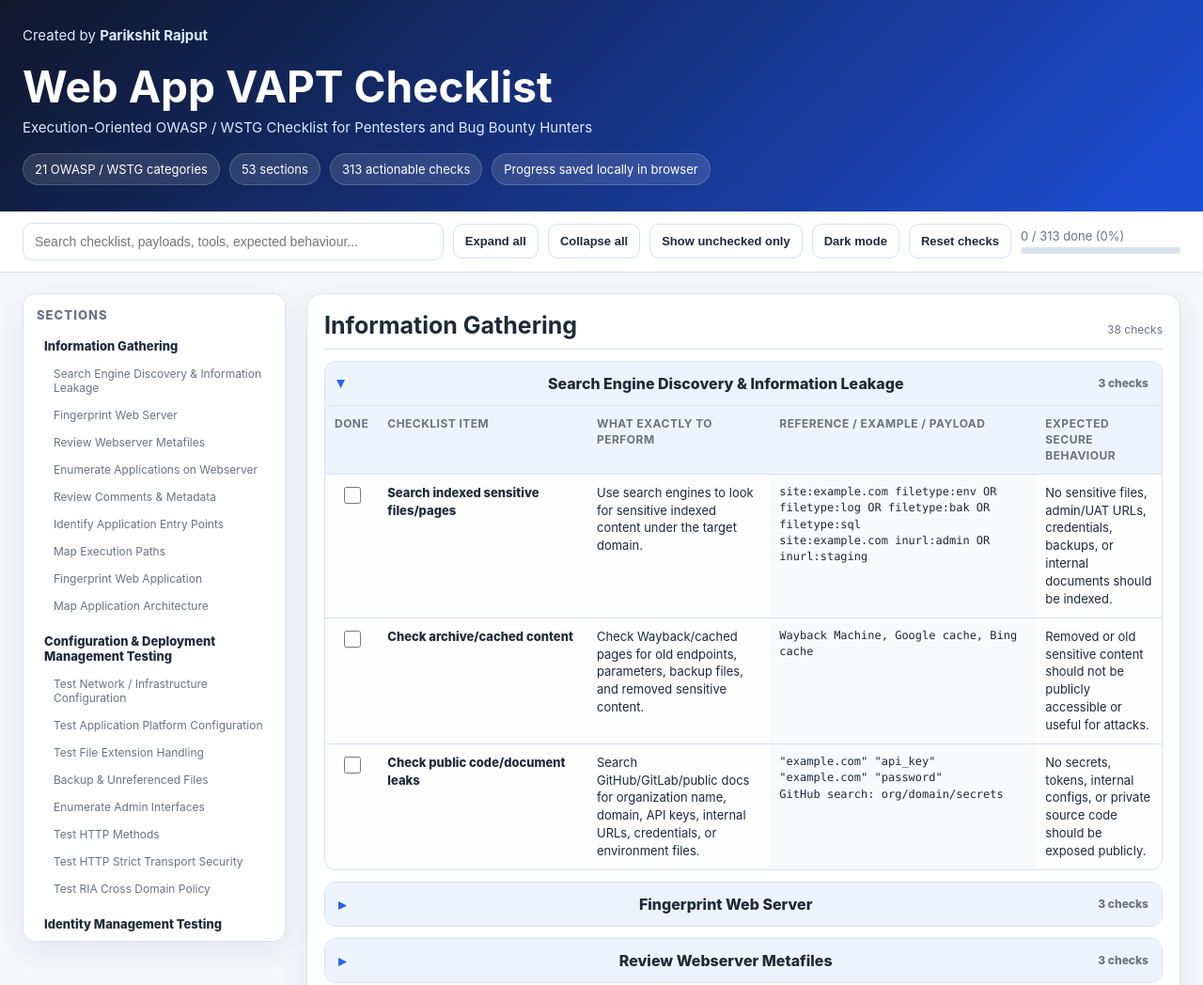
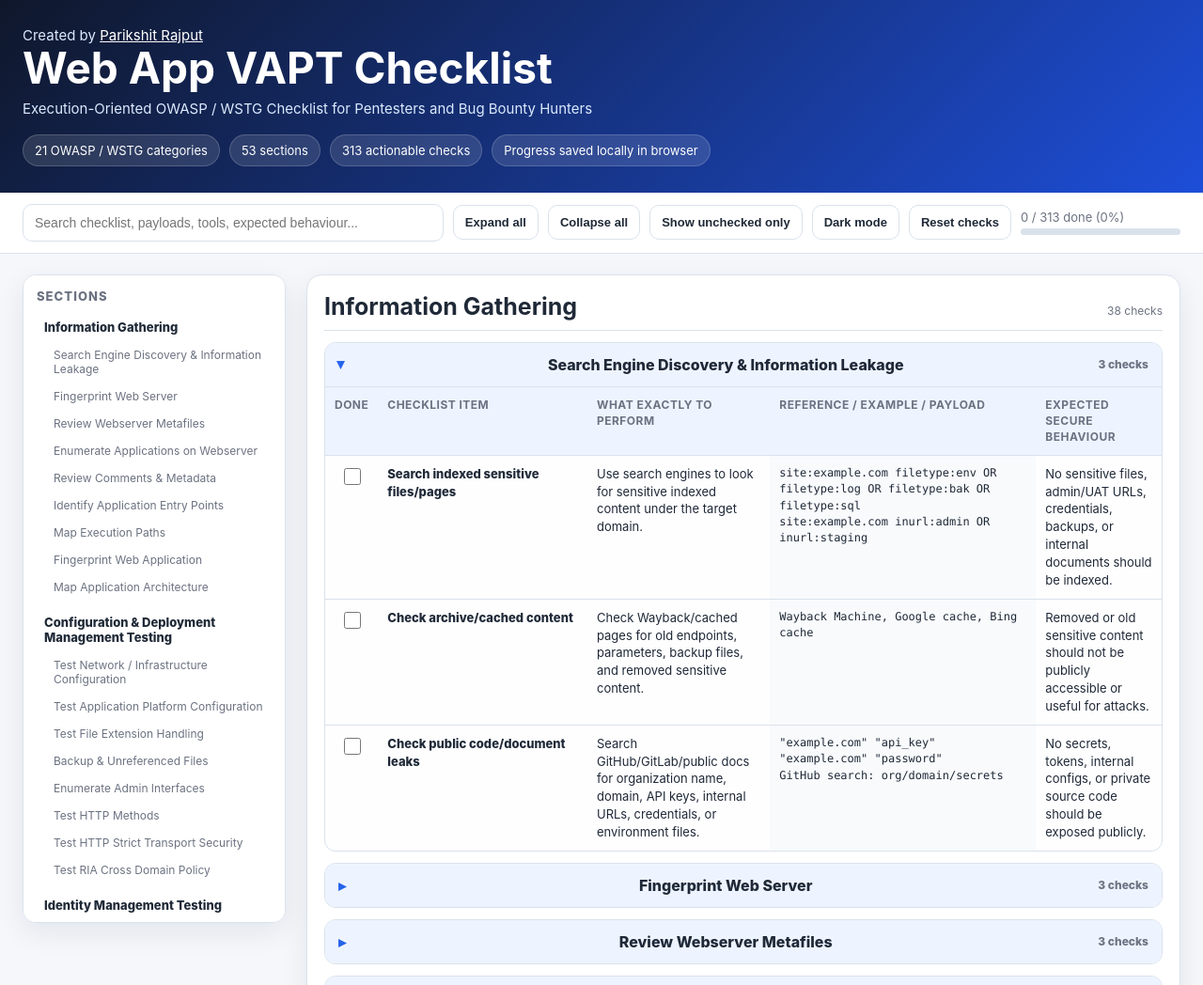
Before and after one commit to parikshit-rajput/web-app-vapt-checklist, a plain HTML site: page index.html in a window 1280 px wide. Shown: the top 1048 px of the page at 94% size. Drawn offline with Linux system fonts and the light colour scheme.

Commit message:
Update index.html

```diff
--- a/index.html
+++ b/index.html
@@ -156,7 +156,15 @@ th { background: var(--table-head); font-size: 12px; text-transform: uppercase;
 <body>
 <header class="hero">
   <div class="hero-inner">
-    <p>Created by <b>Parikshit Rajput</b></p><br>
+    <p>
+          Created by
+          <a href="https://www.linkedin.com/in/parikshit-rajput/"
+             target="_blank"
+             rel="noopener noreferrer"
+             style="color: white; text-decoration: underline;">
+            Parikshit Rajput
+          </a>
+        </p>
     <h1>Web App VAPT Checklist</h1>
     <p>Execution-Oriented OWASP / WSTG Checklist for Pentesters and Bug Bounty Hunters</p>
     <div class="stats">
@@ -3745,7 +3753,16 @@ csp: frame-ancestors sensitive pages should not be frameable by untrusted sites.
     <div id="emptyState" class="empty-state">No checklist items match your search/filter.</div>
   </main>
 </div>
-<footer class="footer">Use only on authorized targets. This checklist stores checkbox progress only in your current browser localStorage.<br><br>Created by <b>Parikshit Rajput</b></footer>
+<footer class="footer">
+  <p style="color: grey;">
+        Created by
+        <a href="https://www.linkedin.com/in/parikshit-rajput/"
+           target="_blank"
+           rel="noopener noreferrer"
+           style="color: grey; text-decoration: underline;">
+          Parikshit Rajput
+        </a>
+      </p></footer>
 <script>
 const STORAGE_KEY = 'webAppVaptChecklistState.v1';
 const THEME_KEY = 'webAppVaptChecklistTheme.v1';
```
